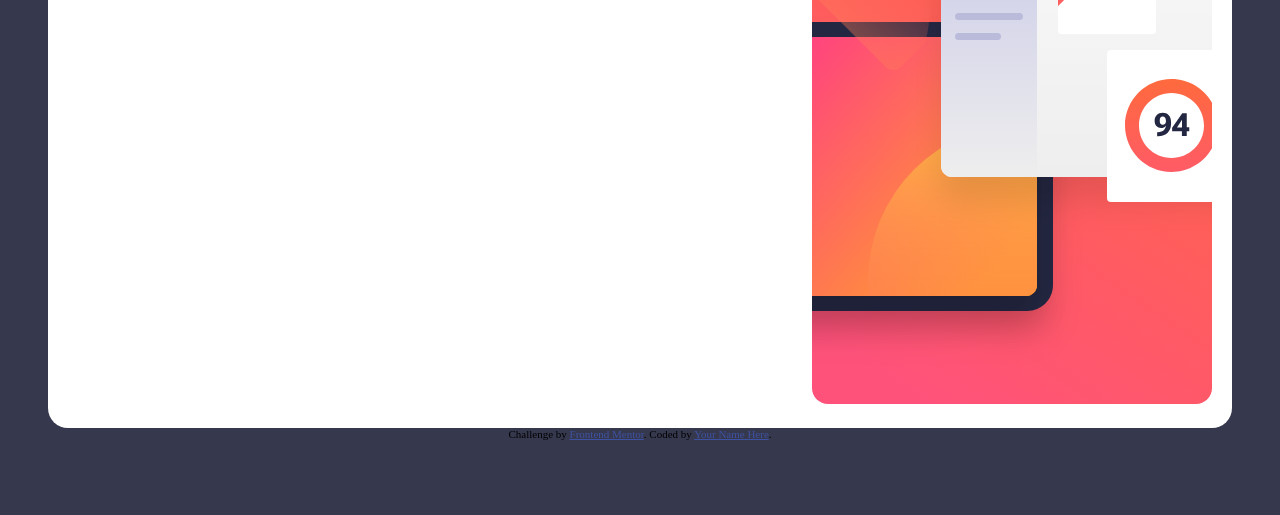
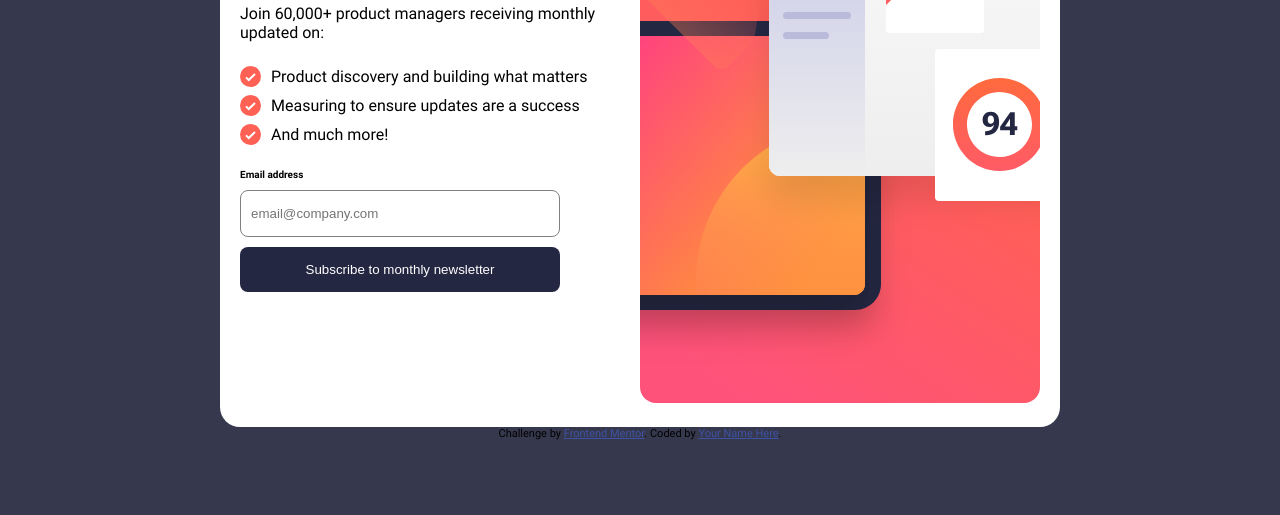
Before and after one commit to m-a-yakout/newsletter-sign-up-form-with-success-message, a plain HTML site: page index.html in a window 1280 px wide. Shown: the part 285-800 px from the top of the page. Drawn offline with Linux system fonts and the light colour scheme.

Commit message:
update style at LeftSide

```diff
--- a/index.html
+++ b/index.html
@@ -1,8 +1,10 @@
 <!DOCTYPE html>
 <html lang="en">
+
 <head>
   <meta charset="UTF-8">
-  <meta name="viewport" content="width=device-width, initial-scale=1.0"> <!-- displays site properly based on user's device -->
+  <meta name="viewport" content="width=device-width, initial-scale=1.0">
+  <!-- displays site properly based on user's device -->
 
   <link rel="icon" type="image/png" sizes="32x32" href="./assets/images/favicon-32x32.png">
 
@@ -12,22 +14,36 @@
   <link rel="stylesheet" href="style.css">
   <!-- Feel free to remove these styles or customise in your own stylesheet 👍 -->
   <style>
-    .attribution { font-size: 0.6875rem; text-align: center; }
-    .attribution a { color: hsl(228, 45%, 44%); }
+    .attribution {
+      font-size: 0.6875rem;
+      text-align: center;
+    }
+
+    .attribution a {
+      color: hsl(228, 45%, 44%);
+    }
   </style>
 </head>
+
 <body>
 
   <!-- Sign-up form start -->
-   <div class="signup">
+  <div class="signup">
     <div class="leftSide">
       <h1>Stay updated!</h1>
       <p>Join 60,000+ product managers receiving monthly updated on:</p>
       <ul>
         <li>
-          <a href="#"><img src="assets/images/icon-list.svg" alt="icon-list">Product discovery and building what matters</a>
-          <a href="#"><img src="assets/images/icon-list.svg" alt="icon-list"> Measuring to ensure updates are a success</a>
-          <a href="#"><img src="assets/images/icon-list.svg" alt="icon-list"> And much more!</a>
+          <img src="assets/images/icon-list.svg" alt="icon-list">
+          <a href="#">Product discovery and building what matters</a>
+        </li>
+        <li>
+          <img src="assets/images/icon-list.svg" alt="icon-list">
+          <a href="#">Measuring to ensure updates are a success</a>
+        </li>
+        <li>
+          <img src="assets/images/icon-list.svg" alt="icon-list">
+          <a href="#">And much more!</a>
         </li>
       </ul>
 
@@ -44,7 +60,7 @@
         <img src="assets/images/illustration-sign-up-desktop.svg" alt="Sign up illustration">
       </picture>
     </div>
-   </div>
+  </div>
 
   <!-- Sign-up form end -->
 
@@ -58,4 +74,5 @@
     Coded by <a href="#">Your Name Here</a>.
   </footer>
 </body>
+
 </html>
--- a/style.css
+++ b/style.css
@@ -21,6 +21,7 @@
     align-items: center;
     height: 100vh;
     flex-direction: column;
+    font-family: "Robot-Regular";
 }
 
 .signup{
@@ -33,4 +34,50 @@
 .leftSide{
     display: flex;
     flex-direction: column;
+    justify-content: center;
+    width: 400px;
+    gap: 20px;
 }
+
+.leftSide h1{
+    font-family: "Roboto-Bold";
+    font-size: 50px;
+}
+
+ul > li{
+    display: flex;
+    align-items: center;
+    list-style: none;
+    gap: 10px;
+}
+
+ul > li > a {
+    color: black;
+    text-decoration: none;
+    padding: 5px 0;
+}
+
+form{
+    display: flex;
+    flex-direction: column;
+    width: 80%;
+    gap: 10px;
+}
+
+form label{
+    font-size: 10px;
+    font-family: "Roboto-Bold";
+}
+
+form input{
+    padding: 15px 10px;
+    border-radius: 8px;
+    border: 1px solid gray;
+}
+
+form input[type="submit"]{
+    background-color: #242742;
+    border: none;
+    cursor: pointer;
+    color: white;
+}
```
